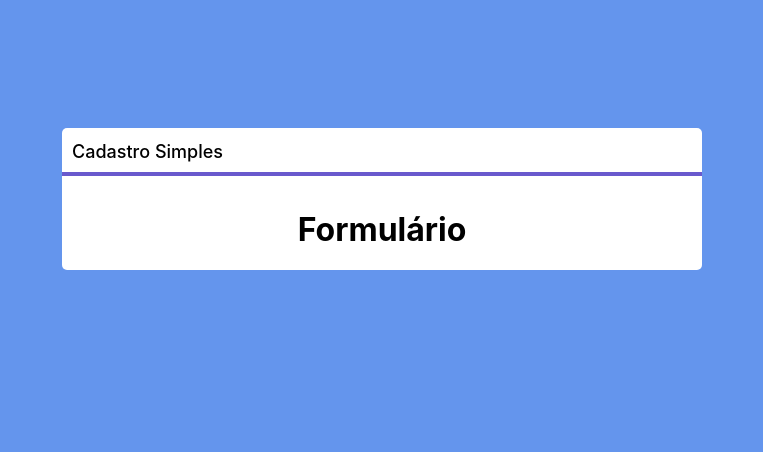
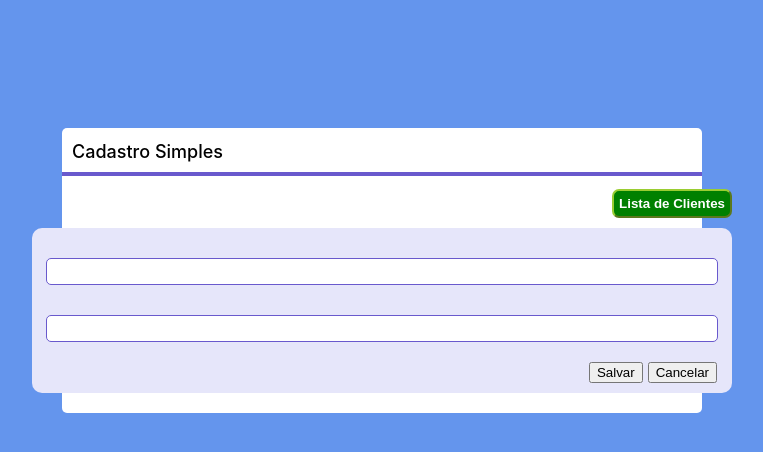
Before and after one commit to fabiojpegoraro/projetoDeEstudos, a React (Create React App) app in the folder frontend/: page /form in a window 1280 px wide. Shown: the top 452 px of the page, without its empty margins (258-1021 px from the left). Built offline with nearby package versions, Linux system fonts and the light colour scheme; the HTML template or start-up script is replaced by a standard one.

Commit message:
Criação do formulário de cliente

```diff
--- a/frontend/src/components/ClientForm/ClientForm.jsx
+++ b/frontend/src/components/ClientForm/ClientForm.jsx
@@ -1,9 +1,25 @@
+import { Link } from 'react-router-dom';
 import Layout from '../Layout/Layout';
+import './style.css';
 
 const ClientForm = () => {
   return (
     <Layout>
-      <h1>Formulário</h1>
+      <div className="listClientDivButton">
+        <Link to="/">
+          <button className="listClientButton">Lista de Clientes</button>
+        </Link>
+      </div>
+      <div className="divForm">
+        <form className="form">
+          <input type="text" className="inputForm"></input>
+          <input type="number" className="inputForm"></input>
+          <div className="buttonsForm">
+            <button className="buttonSave">Salvar</button>
+            <button className="buttonCancel">Cancelar</button>
+          </div>
+        </form>
+      </div>
     </Layout>
   );
 };
--- /dev/null
+++ b/frontend/src/components/ClientForm/style.css
@@ -0,0 +1,55 @@
+.listClientDivButton {
+  display: flex;
+  justify-content: flex-end;
+  margin-bottom: 10px;
+}
+
+.listClientButton {
+  max-width: 120px;
+  margin-right: 10px;
+  border-radius: 7px;
+  border-color: yellowgreen;
+  background-color: green;
+  color: white;
+  font-weight: bold;
+  padding: 5px;
+  margin: 0px;
+}
+
+.divForm {
+  width: 700px;
+  background-color: #e6e6fa;
+  border-radius: 10px;
+  margin-bottom: 20px;
+}
+
+.form {
+  display: flex;
+  flex-direction: column;
+  align-items: center;
+}
+
+.inputForm {
+  width: 660px;
+  margin-top: 30px;
+  border-radius: 5px;
+  border: 0.5px solid #6959cd;
+  padding: 5px;
+}
+
+.buttonsForm {
+  width: 670px;
+  display: flex;
+  justify-content: flex-end;
+  margin: 0px;
+  margin-top: 20px;
+  margin-bottom: 10px;
+}
+
+.buttonSave {
+  margin-left: 5px;
+}
+
+.buttonCancel {
+  margin-left: 5px;
+}
--- a/frontend/src/components/List/List.jsx
+++ b/frontend/src/components/List/List.jsx
@@ -1,4 +1,5 @@
 import { useEffect, useState } from 'react';
+import { Link } from 'react-router-dom';
 import Layout from '../Layout/Layout';
 import './style.css';
 
@@ -18,7 +19,9 @@ const List = () => {
   return (
     <Layout>
       <div className="newClientDivButton">
-        <button className="newClientButton">Novo Cliente</button>
+        <Link to="/form">
+          <button className="newClientButton">Novo Cliente</button>
+        </Link>
       </div>
       <table className="table">
         <thead className="tableHead">
```
